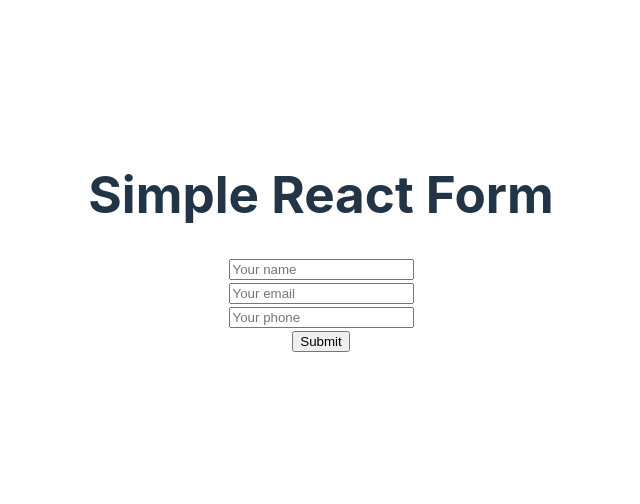
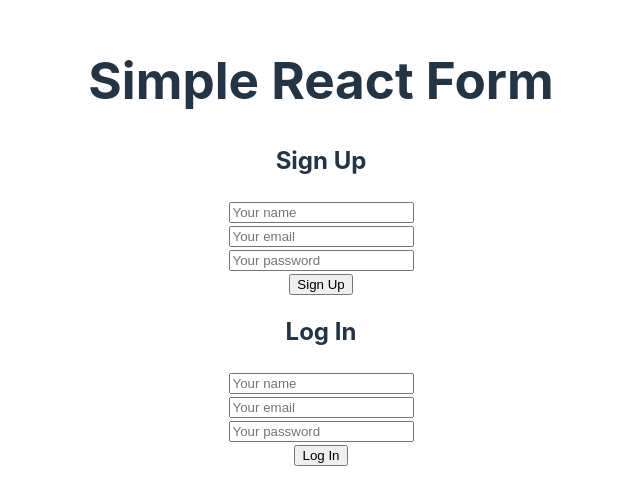
Before and after one commit to AskatAsh/React-JS-Practice, a React (Vite) app in the folder project-form-master/: page / in a window 1280 px wide. Shown: the part 158-662 px from the top of the page, without its empty margins (319-959 px from the left). Built offline with nearby package versions, Linux system fonts and the light colour scheme.

Commit message:
created reusable form component and applied props

```diff
--- a/project-form-master/src/App.jsx
+++ b/project-form-master/src/App.jsx
@@ -1,5 +1,6 @@
 import './App.css'
-import HookForm from './Component/HookForm/HookForm'
+import ReusableForm from './Component/ReusableForm/ReusableForm'
+// import HookForm from './Component/HookForm/HookForm'
 // import RefForm from './Component/RefForm/RefForm'
 // import StatefullForm from './Component/StatefullForm/StatefullForm'
 // import SimpleForm from './Component/SimpleForm/SimpleForm'
@@ -11,7 +12,9 @@ function App() {
       {/* <SimpleForm></SimpleForm> */}
       {/* <StatefullForm></StatefullForm> */}
       {/* <RefForm></RefForm> */}
-      <HookForm></HookForm>
+      {/* <HookForm></HookForm> */}
+      <ReusableForm formTitle={"Sign Up"} submitBtnText={"Sign Up"}></ReusableForm>
+      <ReusableForm formTitle={"Log In"} submitBtnText={"Log In"}></ReusableForm>
     </>
   )
 }
--- /dev/null
+++ b/project-form-master/src/Component/ReusableForm/ReusableForm.jsx
@@ -0,0 +1,31 @@
+// import { Children } from "react";
+import PropTypes from 'prop-types';
+
+const ReusableForm = ({formTitle, submitBtnText}) => {
+    const handleSubmit = e => {
+        e.preventDefault();
+        console.log("Form submitted");
+    }
+
+    return (
+        <div>
+            <h2>{formTitle}</h2>
+            <form onSubmit={handleSubmit}>
+                <input type="text" name="name" placeholder="Your name"/>
+                <br />
+                <input type="email" name="email" placeholder="Your email" />
+                <br />
+                <input type="password" name="password" placeholder="Your password" />
+                <br />
+                <input type="submit" value={submitBtnText} />
+            </form>
+        </div>
+    );
+};
+
+ReusableForm.propTypes = {
+    formTitle: PropTypes.string,
+    submitBtnText: PropTypes.string
+};
+
+export default ReusableForm;
```
